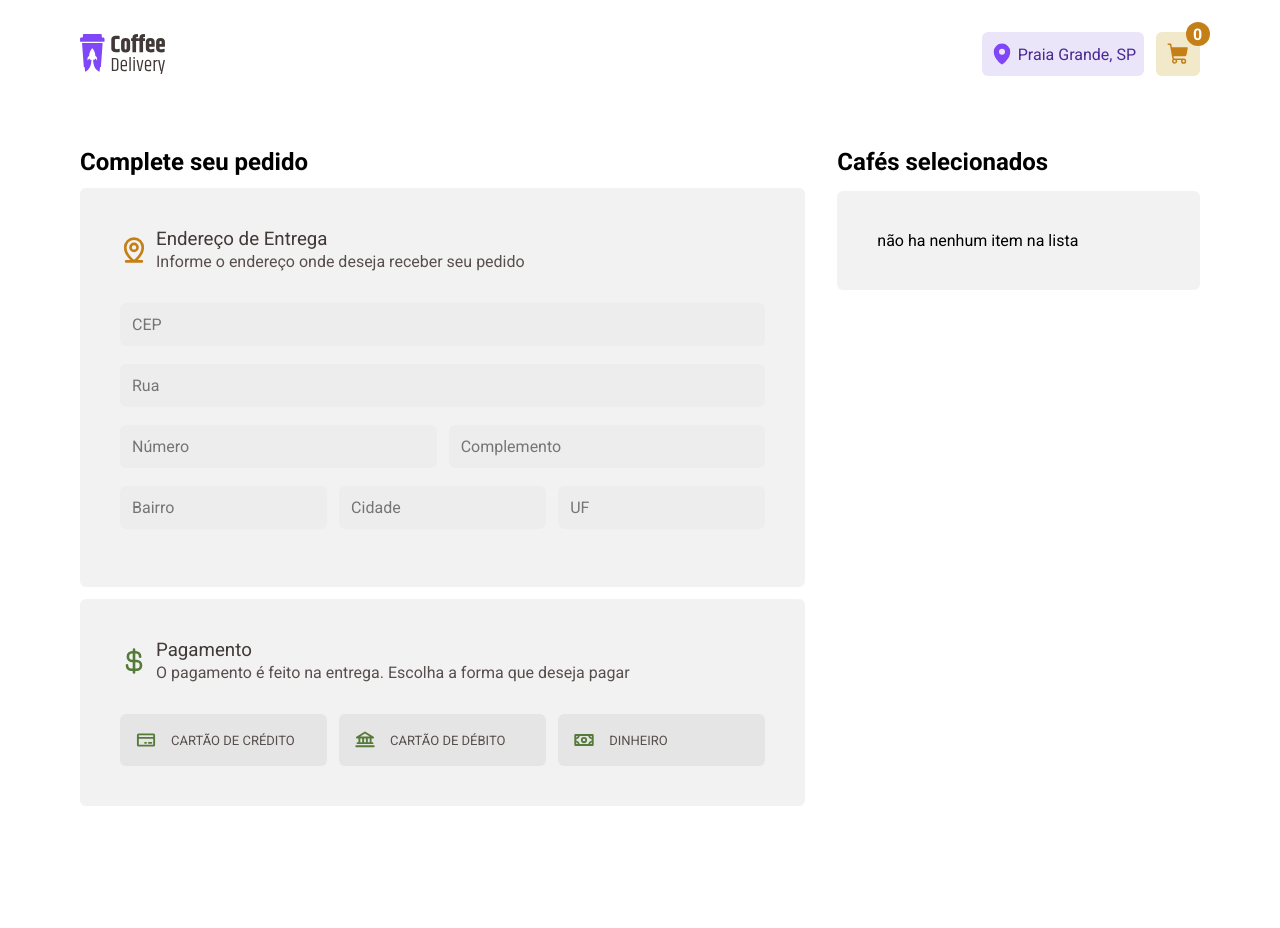
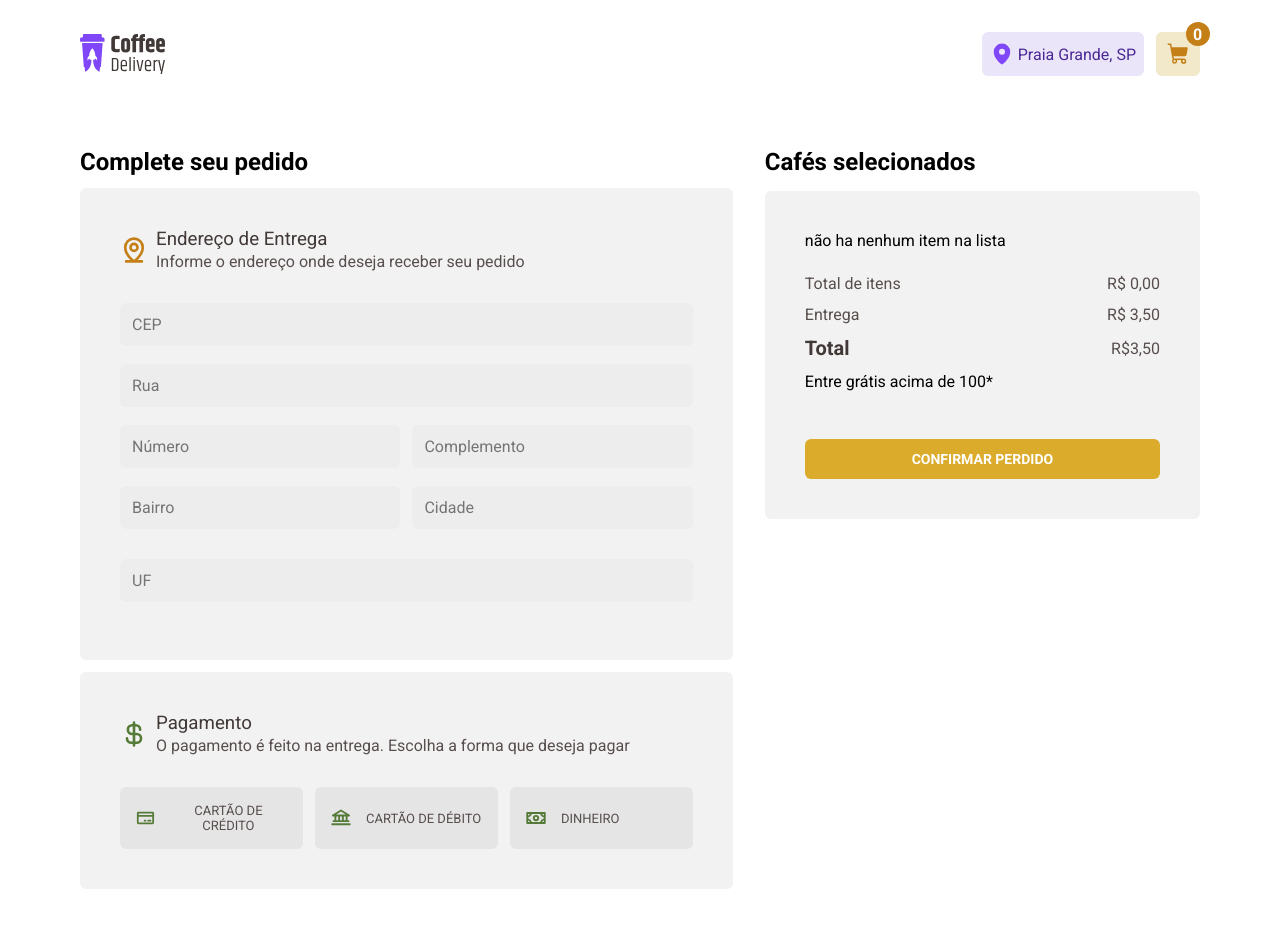
Before and after one commit to EnzoXavier1001/coffee-delivery, a React (Vite) app: page /checkout in a window 1280 px wide. Before the commit the page ends 846 px from the top, so only its background shows below. Built offline with nearby package versions, Linux system fonts and the light colour scheme.

Commit message:
styles: add styles to checkout

```diff
--- a/src/pages/Checkout/index.tsx
+++ b/src/pages/Checkout/index.tsx
@@ -111,9 +111,9 @@ export function Checkout() {
                     <CoffeeDisplayContainer>
                         <CoffeeDisplayList>
                             {cart.length > 0 ? (
-                                cart.map((cartItem, index) => (
-                                    <>
-                                    <div key={index}>
+                                cart.map((cartItem) => (
+                                    <div key={cartItem.id}>
+                                        <div>
                                             <CoffeeCard>
                                                 <img src={cartItem.img} alt={cartItem.name} />
                                                 <CoffeeCardWrapper>
@@ -133,7 +133,11 @@ export function Checkout() {
                                             </CoffeeCard>
                                             <CardDivider />
                                         </div>
-
+                                    </div>
+                                ))
+                            ): (
+                                <p>não ha nenhum item na lista</p>
+                            )}
                               <CoffeeTotalAmount>
                                     <div>
                                         <span>Total de itens</span>
@@ -141,20 +145,15 @@ export function Checkout() {
                                     </div>
                                     <div>
                                         <span>Entrega</span>
-                                        <span>R$ 3,50</span>
+                                        <span>{totalWithDelivery > 100 ? 'Entrega grátis' : `R$ 3,50`}</span>
                                     </div>
                                     <div>
                                         <span><strong>Total</strong></span>
-                                        <span>{totalWithDelivery > 100 ? 'Entrega grátis' : `R$ ${formatAmount(totalWithDelivery)}`}</span>
+                                        <span>R${totalWithDelivery > 100 ? formatAmount(sumAllValues) : formatAmount(totalWithDelivery)}</span>
                                     </div>
                                     <p>Entre grátis acima de 100*</p>
                                 </CoffeeTotalAmount>
-                                <CloseOrder type="submit">Confirmar perdido</CloseOrder>
-                                </>
-                                ))
-                            ): (
-                                <p>não ha nenhum item na lista</p>
-                            )}
+                            <CloseOrder type="submit" disabled={cart.length > 0 ? false: true}>Confirmar perdido</CloseOrder>
                         </CoffeeDisplayList>
                     </CoffeeDisplayContainer>
                 </CoffeeDisplay>
--- a/src/pages/Checkout/styles.ts
+++ b/src/pages/Checkout/styles.ts
@@ -14,7 +14,7 @@ export const CheckoutContainer = styled.main`
 `
 
 export const FormWrapper = styled.div`
-    flex: 2;
+    flex: 3;
     display: flex;
     flex-direction: column;
     gap: 1.2rem;
@@ -51,6 +51,7 @@ export const BaseCardLayout = styled.div`
 export const FormCheckoutStyles = styled(BaseCardLayout)`
     display: flex;
     flex-direction: column;
+    width: 100%;
 
     input {
         outline: none;
@@ -76,7 +77,7 @@ export const FormCheckout = styled.form`
 `
 
 export const CoffeeDisplay = styled.div`
-    flex: 1;
+    flex: 2;
     display: flex;
     flex-direction: column;
     gap: 1.5rem;
@@ -87,6 +88,7 @@ export const CoffeeDisplay = styled.div`
 `
 
 export const FormPayment = styled(BaseCardLayout)`
+    width: 100%;
 `
 
 export const CloseOrder = styled.button`
@@ -169,6 +171,7 @@ export const CoffeeDisplayList = styled.div`
 
 export const CoffeeCard = styled.div`
     display: flex;
+    width: 100%;
     gap: 2.0rem;
 
     img {
@@ -212,13 +215,20 @@ export const ButtonsWrapper = styled.div`
 
 export const CoffeeCardWrapper = styled.div`
     display: flex;
+    width: 100%;
     flex-direction: column;
 
     header {
         margin-bottom: 0.8rem;
+        justify-content: space-between;
 
         h3 {
             font-size: 1.6rem;
+        }
+
+        span {
+            color: ${props => props.theme['--base-text']};
+            font-weight: 600;
         }
     }
 `
@@ -233,8 +243,13 @@ export const CoffeeTotalAmount = styled.div`
         align-items: center;
         justify-content: space-between;
 
+        span {
+            color: ${props => props.theme['--base-text']};
+        }
+
         span > strong {
             color: ${props => props.theme['--base-subtitle']};
+            font-size: 2.0rem;
         }
     }
 `
@@ -253,4 +268,9 @@ export const ButtonRemove = styled.button`
     display: flex;
     align-items: center;
     gap: 0.4rem;
+    transition: filter 0.3s;
+
+    &:hover {
+        filter: brightness(0.8);
+    }
 `
```
Lines whose indentation alone changed are shown as unchanged.
